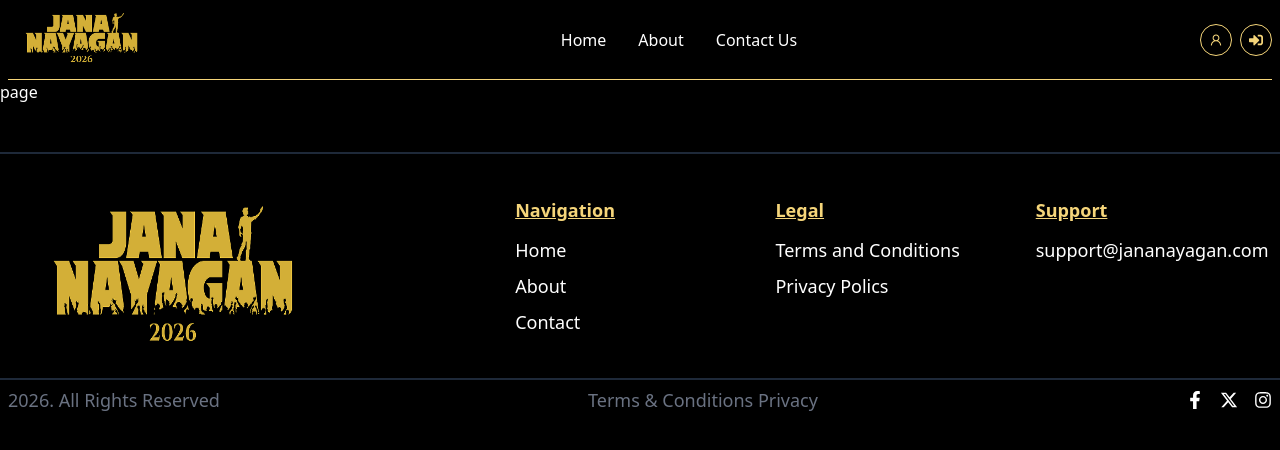
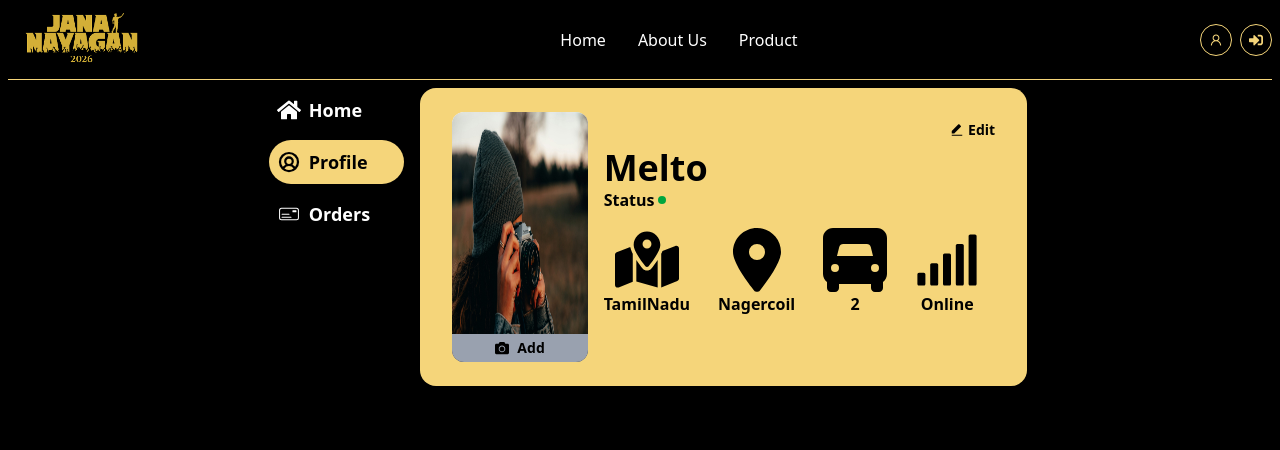
Before and after one commit to sugimx/jananayagan, a Next.js app: page /profile in a window 1280 px wide. Shown: the top 450 px of the page. Built offline with nearby package versions, Linux system fonts and the light colour scheme.

Commit message:
profile screen is created

```diff
--- a/package.json
+++ b/package.json
@@ -9,6 +9,8 @@
     "lint": "eslint"
   },
   "dependencies": {
+    "html2canvas": "^1.4.1",
+    "jspdf": "^3.0.3",
     "next": "15.5.4",
     "postcss": "^8.5.6",
     "react": "19.1.0",
--- a/src/app/(public)/profile/page.tsx
+++ b/src/app/(public)/profile/page.tsx
@@ -1,8 +1,9 @@
+import Profile from '@/components/layouts/user/Profile'
 import React from 'react'
 
 const page = () => {
     return (
-        <div className='text-white'>page</div>
+        <Profile />
     )
 }
 
--- a/src/app/globals.css
+++ b/src/app/globals.css
@@ -29,17 +29,17 @@
 
 .mobile--navbar {
   position: fixed;
-  top: 60px;
+  top: 80px;
   left: 0;
   width: 100%;
   background-color: black;
-  transform: translate(-100%, 0);
+  transform: translateX(-100%);
   transition: all 0.3s ease-in-out;
   z-index: 10;
 }
 
 .mobile--navbar.active {
-  transform: translate(0, 0);
+  transform: translateX(0);
 }
 
 .scrollbar-hide::-webkit-scrollbar {
--- a/src/app/layout.tsx
+++ b/src/app/layout.tsx
@@ -32,7 +32,7 @@ export default function RootLayout({
         className={`${geistSans.variable} ${geistMono.variable} antialiased bg-black`}
       >
         <Navbar />
-        {children}
+          {children}
         <Layout />
       </body>
     </html>
--- a/src/components/layouts/user/Layout.tsx
+++ b/src/components/layouts/user/Layout.tsx
@@ -8,7 +8,7 @@ const Layout = () => {
     const currentPath = usePathname()
     return (
         <>
-            {currentPath !== '/login' && (
+            {currentPath !== '/login' && currentPath !== '/profile' && (
                 <>
                     <Footer />
                     <RightsReserved />
--- a/src/components/layouts/user/Navbar.tsx
+++ b/src/components/layouts/user/Navbar.tsx
@@ -25,13 +25,13 @@ const Navbar = () => {
             <div className='hidden md:flex'>
                 <ul className='list-none flex gap-8 p-4 text-white text-md'>
                   <li className='py-2'>
-                      <Link href="/" className={currentPath === '/' ? 'text-yellow-500' : ''}>Home</Link>
+                      <Link href="/" className={currentPath === '/' ? 'text-[#F5D57A]' : ''}>Home</Link>
                   </li>
                   <li className='py-2'>
-                      <Link href="/about" className={currentPath === '/about' ? 'text-yellow-500' : ''}>About</Link>
+                      <Link href="/about" className={currentPath === '/about' ? 'text-[#F5D57A]' : ''}>About Us</Link>
                   </li>
                   <li className='py-2'>
-                      <Link href="/contact" className={currentPath === '/contact' ? 'text-yellow-500' : ''}>Contact Us</Link>
+                      <Link href="/product" className={currentPath === '/product' ? 'text-[#F5D57A]' : ''}>Product</Link>
                   </li>
               </ul>
             </div>
--- /dev/null
+++ b/src/components/layouts/user/Profile.tsx
@@ -0,0 +1,111 @@
+import React from 'react'
+import Container from './Container'
+import { PiUserCircleBold } from "react-icons/pi"
+import { CiMoneyCheck1 } from "react-icons/ci"
+import { FaHome } from "react-icons/fa"
+import ProfileNav from './ProfileNav'
+import Image from 'next/image'
+import { FaCamera } from "react-icons/fa"
+import { RiEditFill } from "react-icons/ri"
+import { FaUserLarge } from "react-icons/fa6"
+import { FaMapLocationDot } from "react-icons/fa6"
+import { FaLocationDot } from "react-icons/fa6"
+import { FaTruckFront } from "react-icons/fa6"
+import { FaSignal } from "react-icons/fa"
+import ProfileDetails from './ProfileDetails'
+import { GoDotFill } from "react-icons/go";
+
+const Profile = () => {
+    return (
+        <Container>
+            <div className='w-full h-[90vh] mx-auto md:w-[60%]'>
+                <div className='flex'>
+                    <div className='w-[40%] h-[90vh] flex flex-col gap-2 mt-2 px-2 lg:w-[20%]'>
+                        <ProfileNav href='/' content="Home">
+                            <FaHome />
+                        </ProfileNav>
+                        <ProfileNav href='/profile' content="Profile">
+                            <PiUserCircleBold />
+                        </ProfileNav>
+                        <ProfileNav href='/order' content="Orders">
+                            <CiMoneyCheck1 />
+                        </ProfileNav>
+                    </div>
+                    <div className='w-[60%] h-[90vh] lg:w-[80%]'>
+                        <div className='bg-[#F5D57A] mx-2 flex flex-col my-2 py-6 rounded-2xl px-2 lg:w-full lg:flex-row lg:px-8'>
+                            <div className='w-full h-[180px] bg-white relative rounded-xl lg:w-[250px] lg:h-[250px]'>
+                                <Image
+                                    src='/user_image.jpg'
+                                    width={100}
+                                    height={100}
+                                    alt='profile image'
+                                    className='w-full h-full rounded-xl'
+                                />
+                                <div className='py-1 absolute bottom-0 flex items-center justify-center text-sm md:text-md w-full gap-2 bg-gray-400 rounded-b-xl text-black'>
+                                    <FaCamera />
+                                    <span className='font-semibold'>Add</span>
+                                </div>
+                            </div>
+                            <div className='lg:w-full lg:flex-1'>
+                                <div className='w-full'>
+                                    <div className='flex gap-1 items-center justify-end text-black text-sm md:text-md py-2'>
+                                        <span>
+                                            <RiEditFill />
+                                        </span>
+                                        <span className='font-semibold'>Edit</span>
+                                    </div>
+                                </div>
+                                <div className='hidden lg:flex px-4 flex-col gap-4 justify-between'>
+                                    <div className='text-black gap-2'>
+                                        <h1 className='text-4xl font-bold text-black'>Melto</h1>
+                                        <p className='flex items-center'>
+                                            <span className='text-md font-bold'>Status</span>
+                                            <span><GoDotFill className='text-green-600'/></span>
+                                        </p>
+                                    </div>
+                                    <div className='flex items-center gap-7 justify-between'>
+                                        <div className='flex flex-col justify-center items-center'>
+                                            <FaMapLocationDot className='text-[4rem] text-black' />
+                                            <p className='text-black font-semibold text-md'>TamilNadu</p>
+                                        </div>
+                                        <div className='flex flex-col justify-center items-center'>
+                                            <FaLocationDot className='text-[4rem] text-black' />
+                                            <p className='text-black font-semibold text-md'>Nagercoil</p>
+                                        </div>
+                                        <div className='flex flex-col justify-center items-center'>
+                                            <FaTruckFront className='text-[4rem] text-black' />
+                                            <p className='text-black font-semibold text-md'>2</p>
+                                        </div>
+                                        <div className='flex flex-col justify-center items-center'>
+                                            <FaSignal className='text-[4rem] text-black' />
+                                            <p className='text-black font-semibold text-md'>Online</p>
+                                        </div>
+                                    </div>
+                                </div>
+                                <div className='lg:hidden'>
+                                    <ProfileDetails content='Melto'>
+                                        <FaUserLarge />
+                                    </ProfileDetails>
+                                    <ProfileDetails content='State'>
+                                        <FaMapLocationDot />
+                                    </ProfileDetails>
+                                    <ProfileDetails content='City'>
+                                        <FaLocationDot />
+                                    </ProfileDetails>
+                                    <ProfileDetails content='Orders'>
+                                        <FaTruckFront />
+                                    </ProfileDetails>
+                                    <ProfileDetails content='Status'>
+                                        <FaSignal />
+                                    </ProfileDetails>
+                                </div>
+                            </div>
+                        </div>
+                    </div>
+                </div>
+            </div>
+        </Container>
+    )
+}
+
+export default Profile
--- /dev/null
+++ b/src/components/layouts/user/ProfileDetails.tsx
@@ -0,0 +1,19 @@
+import React from 'react'
+
+type props = {
+    children: React.ReactNode
+    content: string
+}
+
+const ProfileDetails = ({ children, content }: props) => {
+    return (
+        <>
+            <div className='flex py-3 items-center text-black gap-1 text-sm md:text-md'>
+                {children}
+                <span className='font-bold'>{content}</span>
+            </div>
+        </>
+    )
+}
+
+export default ProfileDetails
--- /dev/null
+++ b/src/components/layouts/user/ProfileNav.tsx
@@ -0,0 +1,29 @@
+'use client'
+
+import React from 'react'
+import Link from 'next/link'
+import { usePathname } from 'next/navigation'
+
+type props = {
+    href: string
+    content: string
+    children: React.ReactNode
+}
+
+const ProfileNav = ({ href, content, children }: props) => {
+    const currentPath = usePathname()
+    return (
+        <>
+            <div className={`flex items-center text-black font-light gap-2 py-2 px-2 rounded-full ${currentPath === href ? 'bg-[#F5D57A]' : 'text-white'}`}>
+                <span className='md:text-2xl'>
+                    {children}
+                </span>
+                <Link href={href} className='text-sm font-semibold md:text-lg'>
+                    {content}
+                </Link>
+            </div>
+        </>
+    )
+}
+
+export default ProfileNav
--- /dev/null
+++ b/src/lib/downloadDivAsPDF.ts
@@ -0,0 +1,46 @@
+import html2canvas from 'html2canvas';
+import jsPDF from 'jspdf';
+
+export async function downloadA4Pdf(divId: string, fileName = 'document.pdf') {
+  const element = document.getElementById(divId);
+  if (!element) return;
+
+  const canvas = await html2canvas(element, {
+    scale: 2,
+    backgroundColor: '#333333',
+  });
+
+  const imgData = canvas.toDataURL('image/png');
+
+  const pdf = new jsPDF('p', 'mm', 'a4');
+  const pageWidth = pdf.internal.pageSize.getWidth();
+  const pageHeight = pdf.internal.pageSize.getHeight();
+
+  const imgWidth = pageWidth;
+  const imgHeight = (canvas.height * imgWidth) / canvas.width;
+
+  let position = 0;
+  let remainingHeight = imgHeight;
+
+  const drawPage = () => {
+    pdf.setFillColor('#333333');
+    pdf.rect(0, 0, pageWidth, pageHeight, 'F');
+  };
+
+  if (imgHeight < pageHeight) {
+    drawPage();
+    pdf.addImage(imgData, 'PNG', 0, 0, imgWidth, imgHeight);
+  } else {
+    while (remainingHeight > 0) {
+      drawPage();
+      pdf.addImage(imgData, 'PNG', 0, position, imgWidth, imgHeight);
+      remainingHeight -= pageHeight;
+      position -= pageHeight;
+      if (remainingHeight > 0) pdf.addPage();
+    }
+  }
+
+  pdf.save(fileName);
+}
+
+export default downloadA4Pdf
```
Also changed, not shown: 1 other file (tests, documents, lock files or other folders).
